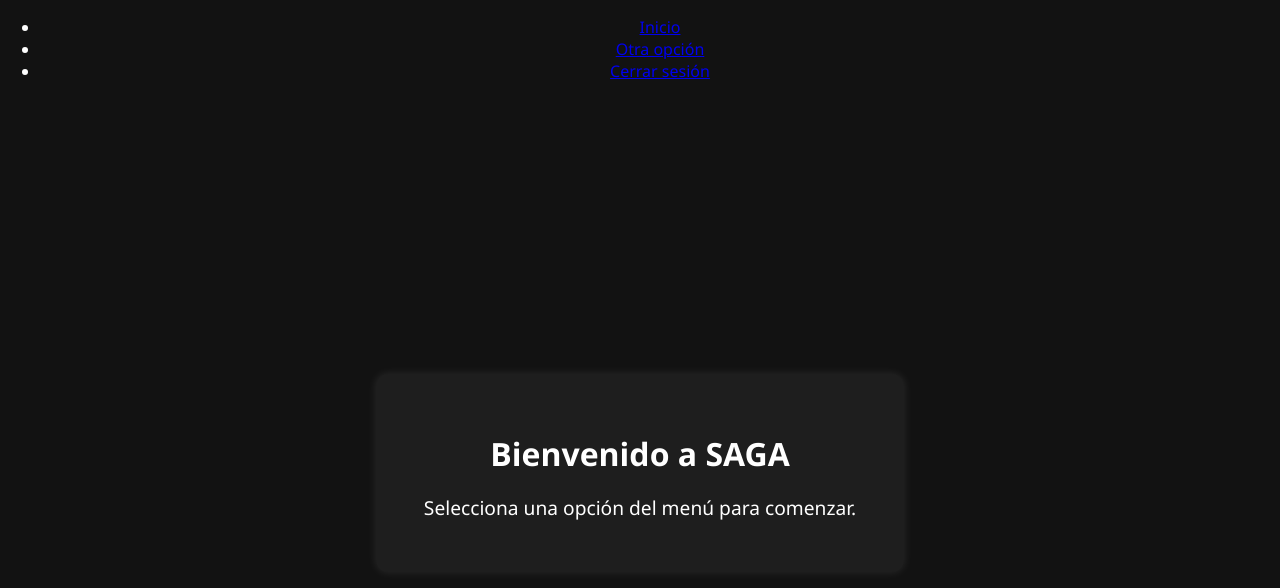
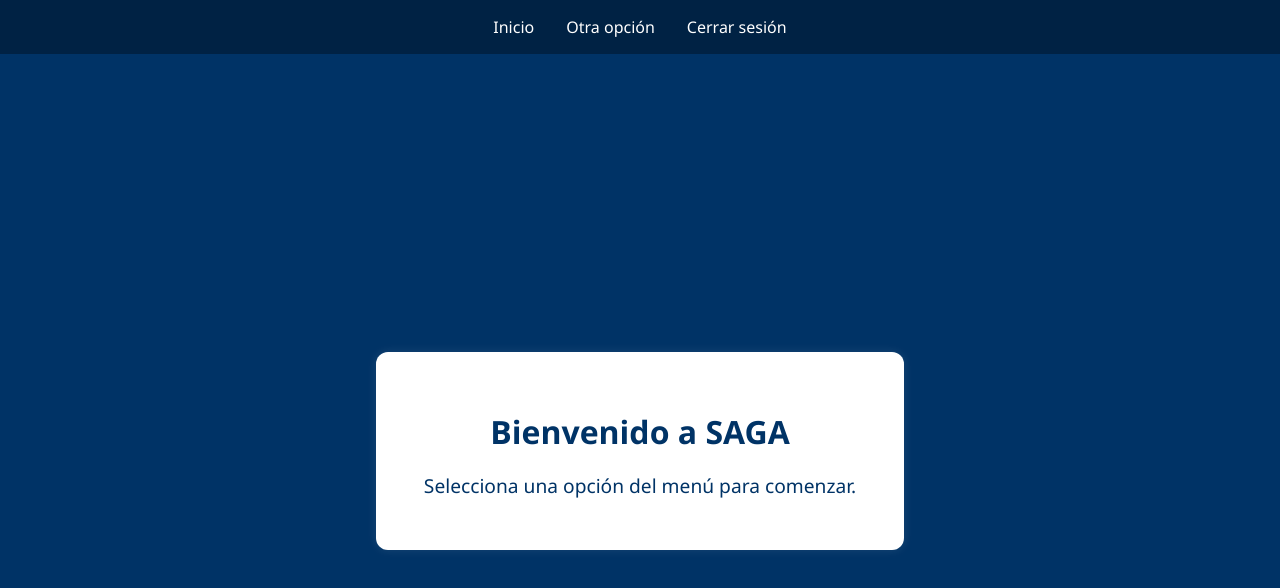
Before and after one commit to pdanna632/SAGA, a React (Vite) app in the folder Pagina web SAGA/: page /dashboard in a window 1280 px wide. Shown: the top 588 px of the page. Built offline with nearby package versions, Linux system fonts and the light colour scheme.

Commit message:
ajustes dashboard

```diff
--- a/Pagina web SAGA/src/components/Navbar.jsx
+++ b/Pagina web SAGA/src/components/Navbar.jsx
@@ -1,12 +1,13 @@
 import { Link } from "react-router-dom";
+import styles from "../styles/Navbar.module.css";
 
 function Navbar() {
   return (
-    <nav className="navbar">
-      <ul>
-        <li><Link to="/dashboard">Inicio</Link></li>
-        <li><Link to="/otra-opcion">Otra opción</Link></li>
-        <li><Link to="/">Cerrar sesión</Link></li>
+    <nav className={styles.navbar}>
+      <ul className={styles.menu}>
+        <li><Link className={styles.link} to="/dashboard">Inicio</Link></li>
+        <li><Link className={styles.link} to="/otra-opcion">Otra opción</Link></li>
+        <li><Link className={styles.link} to="/">Cerrar sesión</Link></li>
       </ul>
     </nav>
   );
--- a/Pagina web SAGA/src/styles/Dashboard.module.css
+++ b/Pagina web SAGA/src/styles/Dashboard.module.css
@@ -2,7 +2,7 @@
   min-height: 100vh;
   display: flex;
   flex-direction: column;
-  background-color: #121212;
+  background-color: #003366;
   color: #ffffff;
   font-family: 'Segoe UI', sans-serif;
 }
@@ -16,7 +16,7 @@
 }
 
 .box {
-  background-color: #1e1e1e;
+  background-color: #ffffff;
   padding: 2rem 3rem;
   border-radius: 12px;
   text-align: center;
@@ -26,8 +26,11 @@
 .box h2 {
   font-size: 2rem;
   margin-bottom: 1rem;
+  color: #003366;
 }
 
 .box p {
   font-size: 1.2rem;
+  color: #003366;
+
 }
--- /dev/null
+++ b/Pagina web SAGA/src/styles/Navbar.module.css
@@ -0,0 +1,26 @@
+.navbar {
+  background-color: #002244;
+  padding: 1rem 2rem;
+  display: flex;
+  justify-content: center;
+  align-items: center;
+}
+
+.menu {
+  list-style: none;
+  display: flex;
+  gap: 2rem;
+  margin: 0;
+  padding: 0;
+}
+
+.link {
+  text-decoration: none;
+  color: white;
+  font-weight: 500;
+  font-size: 1rem;
+}
+
+.link:hover {
+  text-decoration: underline;
+}
```
Also changed, not shown: 15 other files (tests, documents, lock files or other folders).
